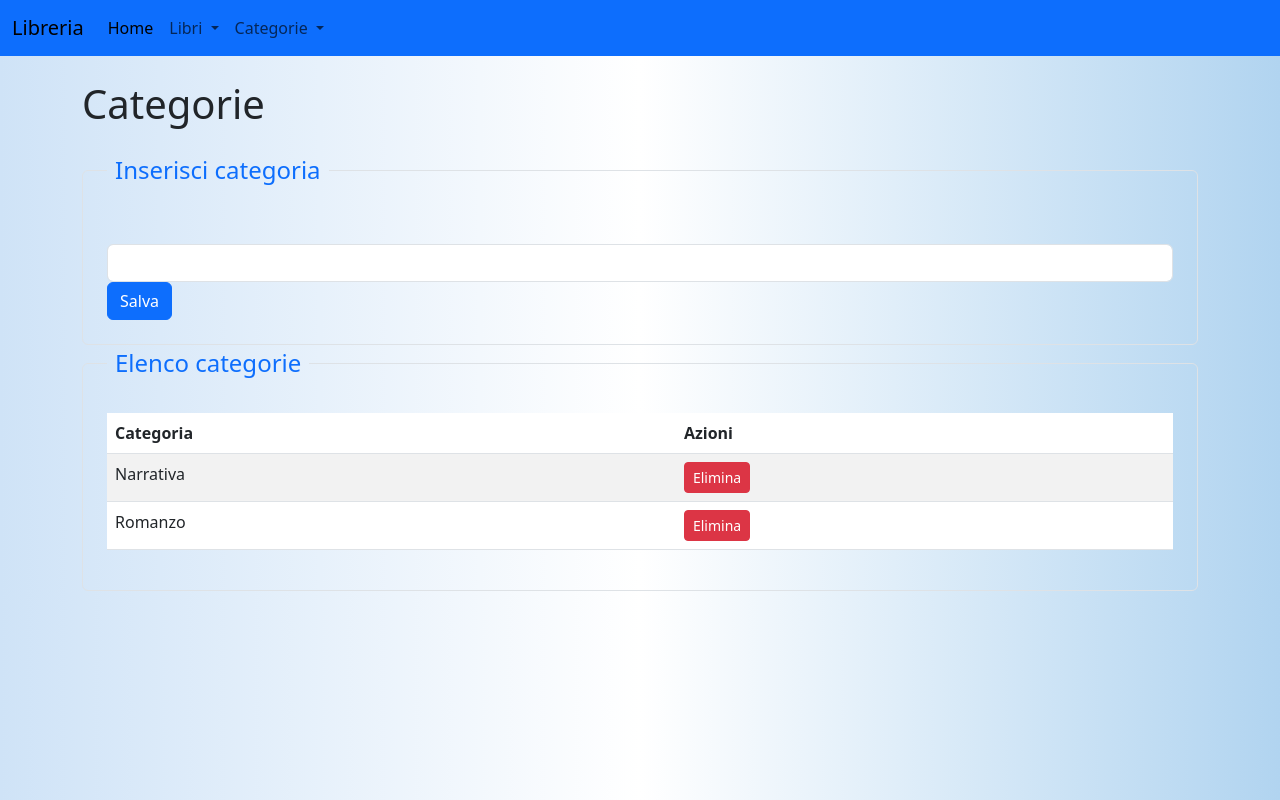
After one commit to goten82/libreria, a Flask app: page /api/categorie in a window 1280 px wide. The commit adds this page. Run offline with Flask 3, Linux system fonts and the light colour scheme; some libraries are stand-ins or nearby versions.

Commit message:
Aggiungere tabella categorie Fixes #2

```diff
--- a/app.py
+++ b/app.py
@@ -2,7 +2,9 @@ from flask import Flask, render_template
 import os
 from models.models import db
 from routes.libri import libri_bp
+from routes.categorie import categorie_bp
 from services.autori_service import get_all_autori
+from services.categorie_service import get_all_categorie
 
 app = Flask(__name__)
 
@@ -15,6 +17,7 @@ app.config['SQLALCHEMY_TRACK_MODIFICATIONS'] = False
 db.init_app(app)
 
 app.register_blueprint(libri_bp,url_prefix= '/api')
+app.register_blueprint(categorie_bp,url_prefix= '/api')
 
 
 
@@ -25,7 +28,8 @@ def form():
 @app.route('/libri')
 def libri():
     autori = get_all_autori()
-    return render_template('libri.html', autori=autori)
+    categorie = get_all_categorie()
+    return render_template('libri.html', autori=autori,categorie = categorie)
 
 @app.route('/utenti')
 def utenti():
@@ -34,6 +38,11 @@ def utenti():
 @app.route('/cerca')
 def cerca():
     return render_template('cerca.html')
+
+@app.route('/categorie')
+def categorie():
+    categorie = get_all_categorie()
+    return render_template('categorie.html', categorie=categorie)
 
 # Rotta di base per testare il server
 @app.route('/')
--- /dev/null
+++ b/routes/categorie.py
@@ -0,0 +1,23 @@
+from flask import Blueprint, request,render_template
+
+from services.categorie_service import add_categoria, get_all_categorie,delete_categoria
+
+categorie_bp = Blueprint('categorie',__name__)
+
+@categorie_bp.route('/categorie', methods=['GET'])
+# ritorna tutti i libri nel db
+def get_libri():
+    categorie = get_all_categorie()
+
+    return render_template('categorie.html',categorie=categorie)
+
+
+@categorie_bp.route('/add_categoria', methods=['POST'])
+# ritorna tutti i libri nel db
+def aggiungi_categoria():
+    return add_categoria()
+
+
+@categorie_bp.route('/del_categoria/<int:id>', methods=['GET'])
+def elimina_categoria(id):
+    return delete_categoria(id)
--- /dev/null
+++ b/services/categorie_service.py
@@ -0,0 +1,23 @@
+from flask import jsonify, request,redirect,url_for,flash
+from models.models import Categorie,db
+
+def get_all_categorie():
+    return Categorie.query.all()
+
+def add_categoria():
+    categoria = request.form['categoria']
+
+    new_categoria = Categorie(categoria=categoria) # type: ignore
+    db.session.add(new_categoria)
+    db.session.commit()
+
+    flash("Categoria inserita con successo!", "success")
+    return redirect(url_for('categorie'))
+
+def delete_categoria(id):
+    categoria = Categorie.query.get_or_404(id)
+    db.session.delete(categoria)
+    db.session.commit()
+
+    flash("Categoria eliminata con successo!", "success")
+    return redirect(url_for('categorie'))
--- a/services/libri_service.py
+++ b/services/libri_service.py
@@ -1,5 +1,5 @@
 from flask import jsonify, request,redirect,url_for,flash
-from models.models import Autori, Libri,db
+from models.models import Autori, Libri,Categorie,db
 
 def get_all_libri():
     return Libri.query.all()
--- /dev/null
+++ b/templates/categorie.html
@@ -0,0 +1,37 @@
+{% extends "form.html" %}
+
+{% block content %}
+
+<h1 class="mb-4">Categorie</h1>
+
+<fieldset class="border p-4 rounded">
+    <legend class="float-none w-auto px-2 text-primary">Inserisci categoria</legend>
+    <form action="/api/add_categoria" method="POST" class="mt-4">
+        <input class="form-control" type="text" name="categoria" id="categoria">
+        <button type="submit" class="btn btn-primary">Salva</button>
+    </form>
+</fieldset>
+<fieldset class="border p-4 rounded">
+    <legend class="float-none w-auto px-2 text-primary">Elenco categorie</legend>
+    <table class="table table-striped">
+        <thead>
+            <tr>
+                <th>Categoria</th>
+                <th>Azioni</th>
+            </tr>
+        </thead>
+        <tbody>
+            {% for categoria in categorie %}
+            <tr>
+                <td>{{ categoria.categoria }}</td>
+                <td>
+                    <a href="{{ url_for('categorie.elimina_categoria', id=categoria.id) }}"
+                        class="btn btn-danger btn-sm">Elimina</a>
+                </td>
+            </tr>
+            {% endfor %}
+        </tbody>
+    </table>
+</fieldset>
+
+{% endblock %}
--- a/templates/dettaglio_libro.html
+++ b/templates/dettaglio_libro.html
@@ -7,10 +7,10 @@
 <div class="container">
     <div class="book">
         <h1 class="text-center">{{libro.titolo}}</h1>
-        <p class="card-text"><strong>Autore: </strong>{{libro.autore}}</p>
+        <p class="card-text"><strong>Autore: </strong>{{ libro.autore.nome}} {{ libro.autore.cognome}}</p>
         <p class="card-text"><strong>Casa editrice: </strong>{{libro.casa_editrice}}</p>
         <p class="card-text"><strong>ISBN: </strong>{{libro.isbn}}</p>
-        <p class="card-text"><strong>Categoria: </strong>{{libro.categoria}}</p>
+        <p class="card-text"><strong>Categoria: </strong>{{libro.categoria.categoria}}</p>
         <p class="card-text"><strong>Posizione:</strong>{{libro.posizione}}</p>
         <a href="/api/libri" class="btn btn-primary">Chiudi</a>
     </div>
--- a/templates/elenco_libri.html
+++ b/templates/elenco_libri.html
@@ -26,7 +26,7 @@
                 <td>{{ libro.autore.nome}} {{ libro.autore.cognome}}</td>
                 <td>{{ libro.casa_editrice }}</td>
                 <td>{{ libro.isbn }}</td>
-                <td>{{ libro.categoria }}</td>
+                <td>{{ libro.categoria.categoria }}</td>
                 <td>{{ libro.posizione }}</td>
                 <td>
                     <a href="/api/libro/{{ libro.id }}" class="btn btn-primary btn-sm" title="Dettagli"><i
--- a/templates/form.html
+++ b/templates/form.html
@@ -41,6 +41,15 @@
                             <li><a class="dropdown-item" href="/cerca">Cerca...</a></li>
                         </ul>
                     </li>
+                    <li class="nav-item dropdown">
+                        <a class="nav-link dropdown-toggle" href="#" role="button" data-bs-toggle="dropdown"
+                            aria-expanded="false">
+                            Categorie
+                        </a>
+                        <ul class="dropdown-menu">
+                            <li><a class="dropdown-item" href="/categorie">Gestione categorie</a></li>
+                        </ul>
+                    </li>
                 </ul>
             </div>
         </div>
```
Also changed, not shown: models/models.py (+18 -2 lines), templates/edit_libro.html (+4 -6 lines), templates/libri.html (+7 -2 lines), libri.db, 1 other file.
